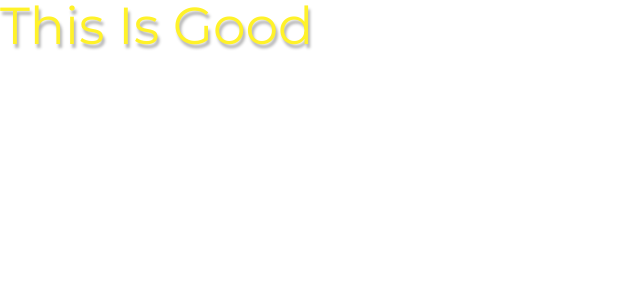
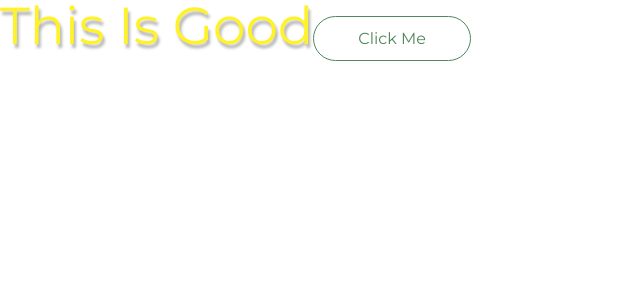
Before and after one commit to trust96/oriabure-farm-limited, a Next.js app: page / in a window 1280 px wide. Shown: the top 300 px of the page, without its empty margins (0-640 px from the left). Built offline with nearby package versions, Linux system fonts and the light colour scheme.

Commit message:
finished button

```diff
--- /dev/null
+++ b/src/content/components/button/index.jsx
@@ -0,0 +1,5 @@
+import React from 'react';
+import Btn from './style'
+export default function Button({ children, variant }) {
+    return <Btn variant={variant}>{children}</Btn>;
+}
--- /dev/null
+++ b/src/content/components/button/style.js
@@ -0,0 +1,76 @@
+import styled from 'styled-components';
+
+const Btn = styled.button`
+    border: 1px solid ${({ variant }) => {
+        switch (variant) {
+            case 'primary':
+                return 'transparent';
+
+            case 'outline':
+                return 'var(--primary-300)';
+        }
+    }};
+    font-size: var(--font-size-700);
+    text-transform: capitalize;
+    font-family:inherit;
+    border-radius: var(--border-radius-md);
+    padding: 0.75rem 2.75rem;
+    display: inline-block;
+    cursor: pointer;
+    background-color: ${({ variant }) => {
+        switch (variant) {
+            case 'primary':
+                return 'var(--primary-300)';
+
+            case 'outline':
+                return 'var(--white)';
+        }
+    }};
+    color: ${({ variant }) => {
+        switch (variant) {
+            case 'primary':
+                return 'var(--white)';
+
+            case 'outline':
+                return 'var(--primary-300)';
+        }
+    }};
+
+    &:hover {
+        background-color:${({ variant }) => {
+        switch (variant) {
+            case 'primary':
+                return 'var(--primary-400)';
+
+            case 'outline':
+                return 'var(--gray-200)';
+        }
+    }};
+    }
+    &:active {
+       background-color: ${({ variant }) => {
+        switch (variant) {
+            case 'primary':
+                return 'var(--primary-200)';
+
+            case 'outline':
+                return 'var(--gray-100)';
+        }
+    }};
+    }
+    &:focus {
+        outline: none;
+    box-shadow: ${({ variant }) => {
+        switch (variant) {
+            case 'primary':
+                return ' 0 0 0px 2px white, 0 0 0px 3px var(--primary-300)';
+
+            case 'outline':
+                return ' 0 0 0px 2px white, 0 0 0px 3px var(--primary-300)';
+        }
+    }};
+
+    }
+`;
+
+export default Btn
--- a/src/pages/index.js
+++ b/src/pages/index.js
@@ -1,5 +1,6 @@
 import React from 'react';
 import Typography from '../content/base/typography';
+import Button from '../content/components/button';
 
 export default function index() {
     return (
@@ -7,6 +8,7 @@ export default function index() {
             <Typography variant="primary" color="warning">
                 this is good
             </Typography>
+            <Button variant="outline"> click me</Button>
         </>
     );
 }
```
